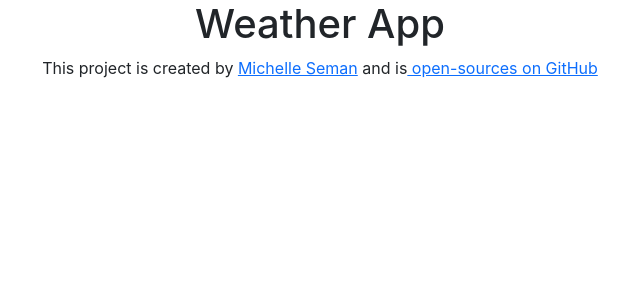
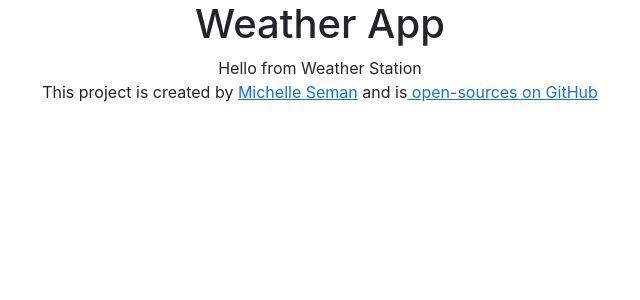
Before and after one commit to MichSeman/react-weather-shecodes, a React (Create React App) app: page / in a window 1280 px wide. Shown: the top 300 px of the page, without its empty margins (320-960 px from the left). Built offline with nearby package versions, Linux system fonts and the light colour scheme; the HTML template or start-up script is replaced by a standard one.

Commit message:
created weather.js and css

```diff
--- a/src/App.js
+++ b/src/App.js
@@ -1,12 +1,15 @@
 
 import './App.css';
+import Weather from "./Weather";
 
 function App() {
   return (
     <div className="App">
       <div className='container'>
      <h1>Weather App</h1>
+     <Weather />
       <footer>
+
         This project is created by {" "}
         <a href='https://astonishing-bombolone-2e17ca.netlify.app/'  target="_blank" rel="noreferrer">
           Michelle Seman
--- /dev/null
+++ b/src/Weather.js
@@ -0,0 +1,10 @@
+import React from "react";
+import "./Weather.css";
+
+function Weather() {
+    return <div className="Weather"> Hello from Weather Station
+    </div>
+}
+
+
+export default Weather;
```
Also changed, not shown: src/Weather.css (added).
